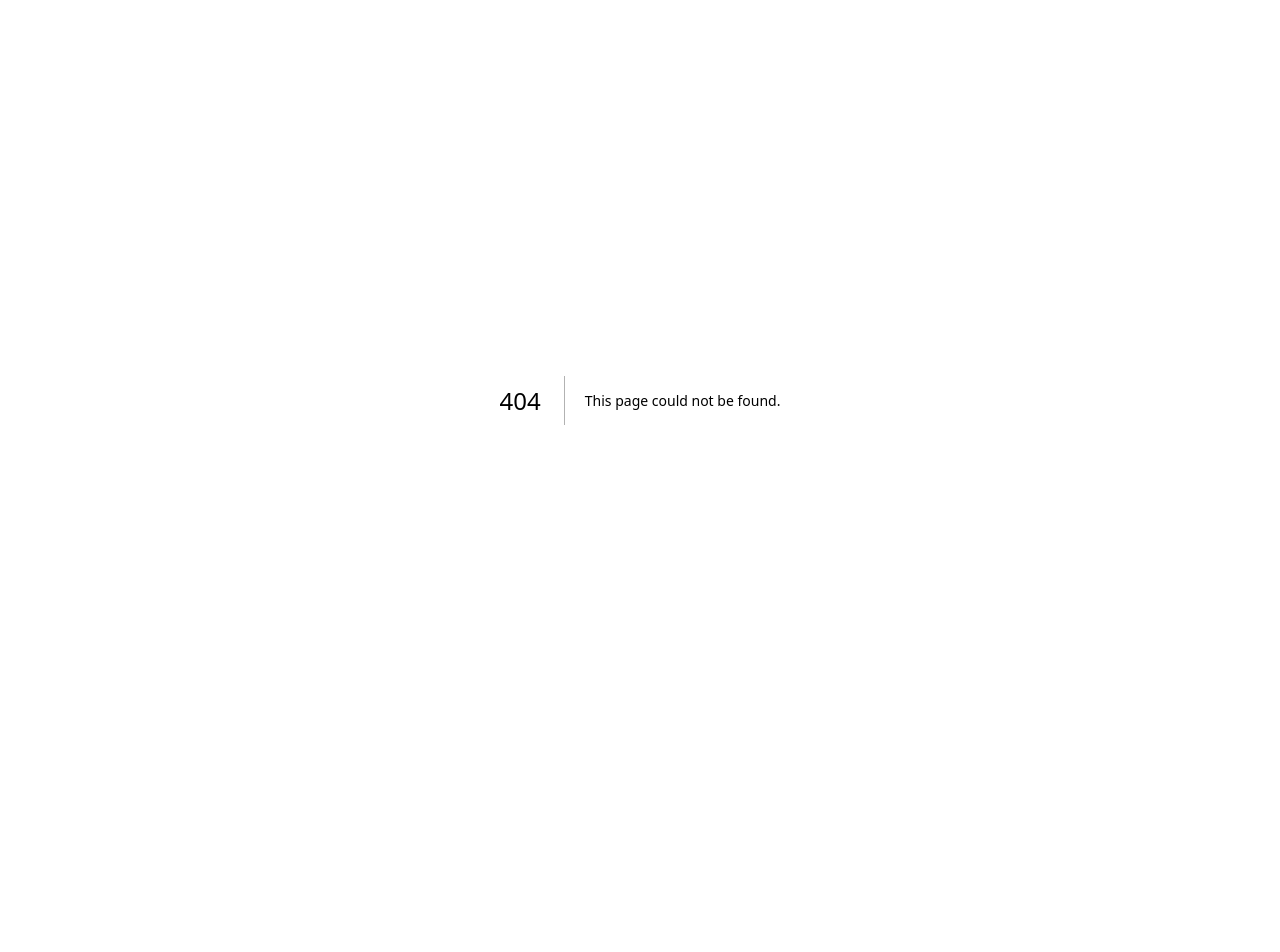
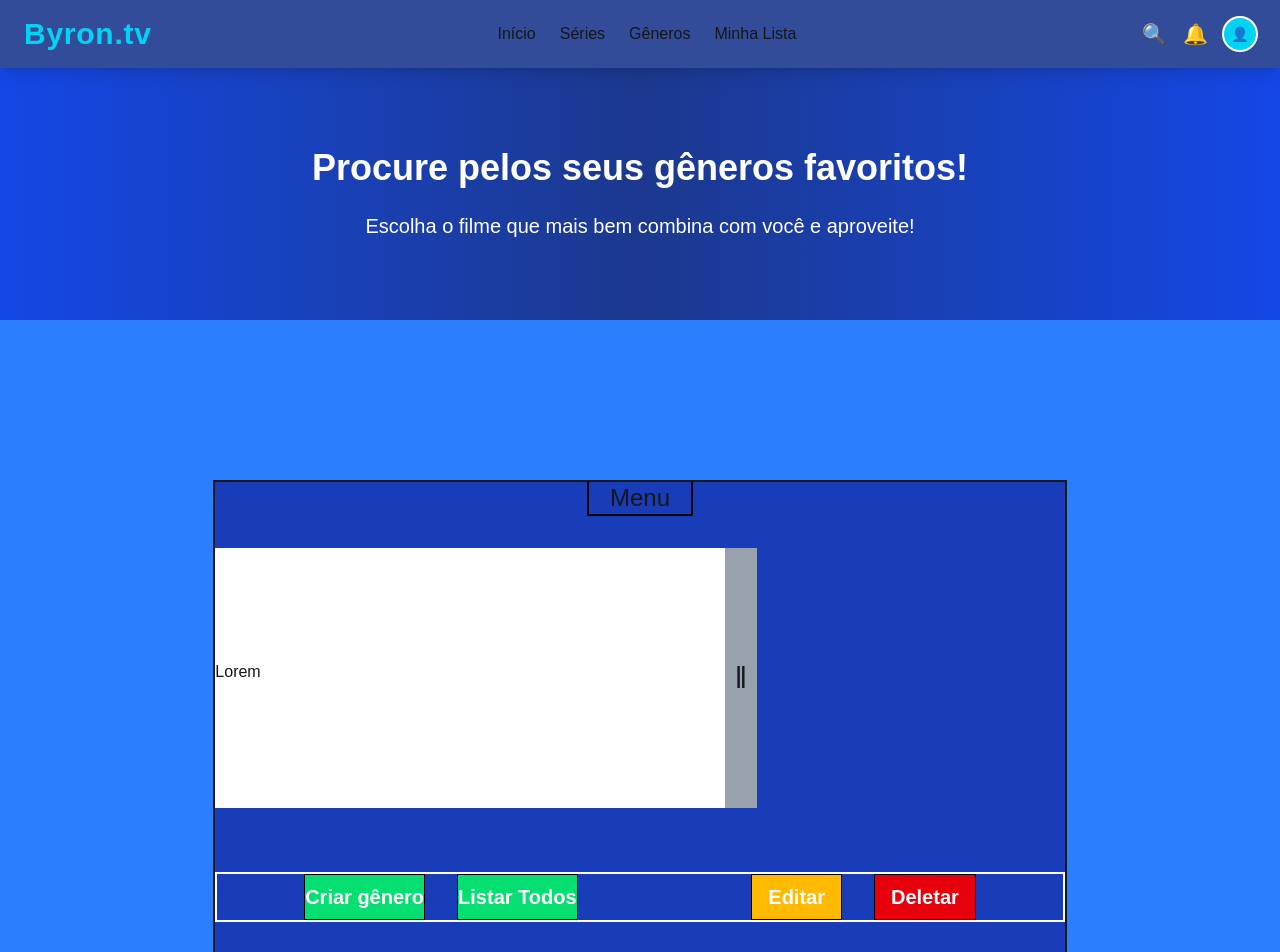
Before and after one commit to enriquemantovani/Streaming-pj-final, a Next.js app: page /generos in a window 1280 px wide. Before the commit this address had no page. Shown: the top 952 px of the page. Before the commit the page ends 800 px from the top, so only its background shows below. Built offline with nearby package versions, Linux system fonts and the light colour scheme.

Commit message:
Layout consertado e CSS adicionado para a pagina de generos

```diff
--- /dev/null
+++ b/src/app/generos/page.tsx
@@ -0,0 +1,65 @@
+export default function GenerosPage(){
+
+    return(
+
+
+        <main className="flex-grow">
+
+            <div className="flex flex-col gap-20 bg-blue-500">
+
+                <section className="bg-gradient-to-r from-blue-700 via-blue-900 to-blue-700 py-20">
+                    <div className="flex flex-col items-center gap-6 container mx-auto">
+                        <h1 className="text-4xl text-white font-bold">Procure pelos seus gêneros favoritos!</h1>
+                        <p className="text-xl text-white"> Escolha o filme que mais bem combina com você e aproveite! </p>
+                    </div>
+                </section>
+
+                <div className="flex flex-col items-center container mx-auto gap-8 border-2 max-w-2/3 bg-blue-800 my-20">
+
+                    <div className="flex justify-center min-w-1/8 border-b-2 border-l-2 border-r-2 border-black text-2xl">
+                        <h2>Menu</h2>
+                    </div>
+
+                    <div className="flex w-full">
+                        <div className="bg-white w-3/5 py-28">
+                            <p>Lorem</p>
+                        </div>
+
+                        <div className="flex justify-center bg-gray-400 w-8 py-28">
+                            <p className="text-3xl">‖</p>
+                        </div>
+
+                    </div>
+
+                    <div className="flex justify-around w-full border-2 my-8 border-white">
+                        <div className="flex gap-8">
+                            <button className="bg-green-400 text-white text-xl font-bold border border-black hover:bg-green-500 transition duration-400">
+                                Criar gênero
+                            </button>
+
+                            <button className="bg-green-400 text-white text-xl font-bold border border-black hover:bg-green-500 transition duration-400">
+                                Listar Todos
+                            </button>
+                        </div>
+
+                        <div className="flex gap-8">
+                            <button className="bg-amber-400 text-white text-xl font-bold border border-black hover:bg-amber-500 transition duration-400 p-2 px-4">
+                                Editar
+                            </button>
+
+                            <button className="bg-red-600 text-white text-xl font-bold border border-black hover:bg-red-700 transition duration-400 p-2 px-4">
+                                Deletar
+                            </button>
+                        </div>
+                    </div>
+
+                </div>
+
+            </div>
+
+        </main>
+
+
+    )
+
+}
--- a/src/app/layout.tsx
+++ b/src/app/layout.tsx
@@ -1,6 +1,8 @@
 import type { Metadata } from "next";
 import { Geist, Geist_Mono } from "next/font/google";
 import "./globals.css";
+import Header from "@/components/Header";
+import Footer from "@/components/Footer";
 
 const geistSans = Geist({
   variable: "--font-geist-sans",
@@ -27,7 +29,10 @@ export default function RootLayout({
       <body
         className={`${geistSans.variable} ${geistMono.variable} antialiased`}
       >
+        <Header/>
         {children}
+        <Footer/>
+
       </body>
     </html>
   );
--- a/src/app/series/layout.tsx
+++ /dev/null
@@ -1,39 +0,0 @@
-import type { Metadata } from "next";
-import { Geist, Geist_Mono } from "next/font/google";
-import HeaderSeries from "@/components/HeaderSeries";
-import Footer from "@/components/Footer";
-import "@/app/globals.css";
-
-
-const geistSans = Geist({
-  variable: "--font-geist-sans",
-  subsets: ["latin"],
-});
-
-const geistMono = Geist_Mono({
-  variable: "--font-geist-mono",
-  subsets: ["latin"],
-});
-
-export const metadata: Metadata = {
-  title: "BestStream",
-  description: "Assista todos os seus favoritos com a BestStream",
-};
-
-export default function RootLayout({
-  children,
-}: Readonly<{
-  children: React.ReactNode;
-}>) {
-  return (
-    <html lang="pt-BR">
-      <body
-        className={`${geistSans.variable} ${geistMono.variable} antialiased`}
-      >
-        <HeaderSeries/>
-        {children}
-        <Footer/>
-      </body>
-    </html>
-  );
-}
--- a/src/components/HeaderSeries/index.tsx
+++ b/src/components/Header/index.tsx
@@ -1,6 +1,6 @@
 import Link from "next/link"
 
-export default function HeaderSeries(){
+export default function Header(){
 
     return(
 
```
